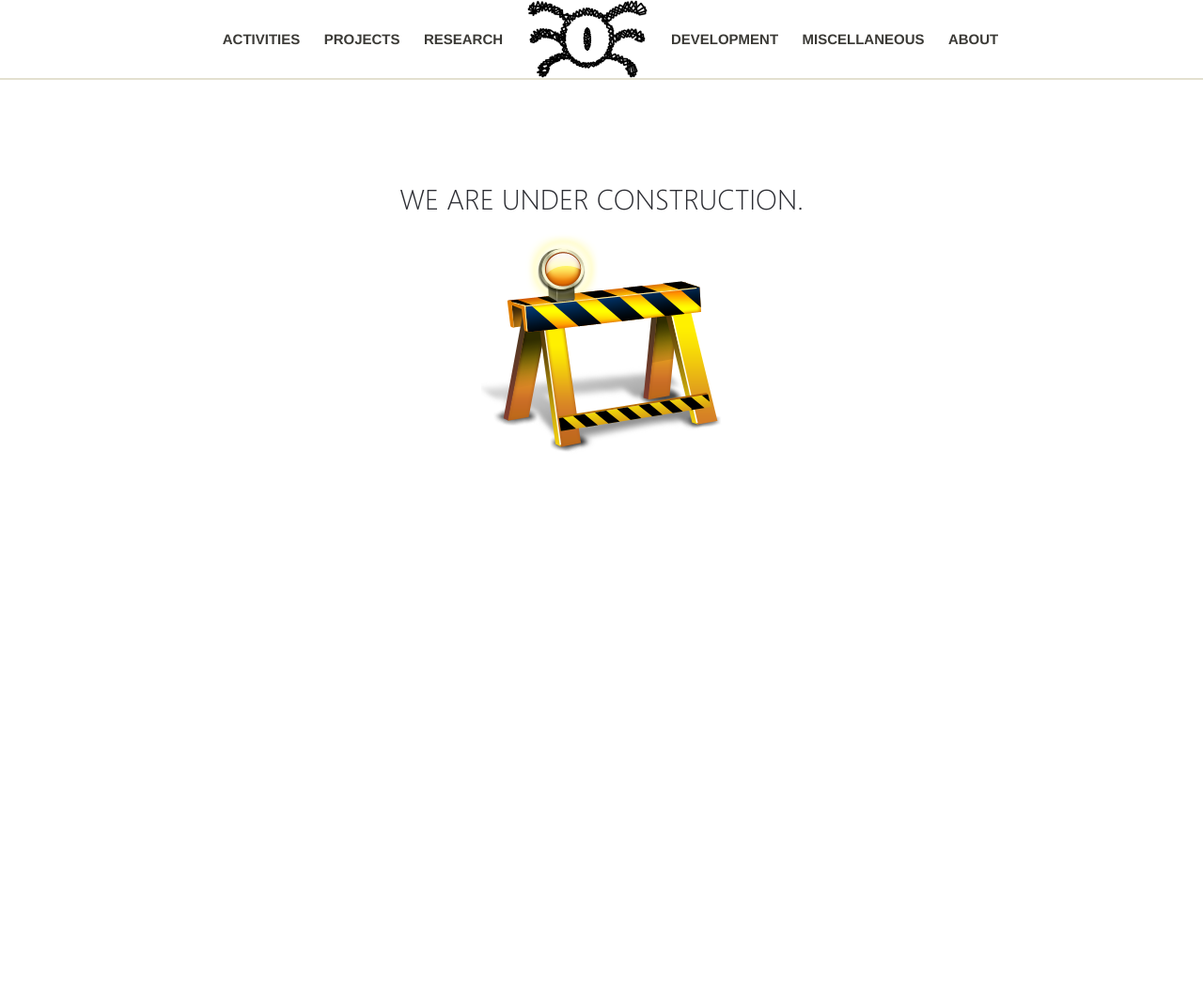
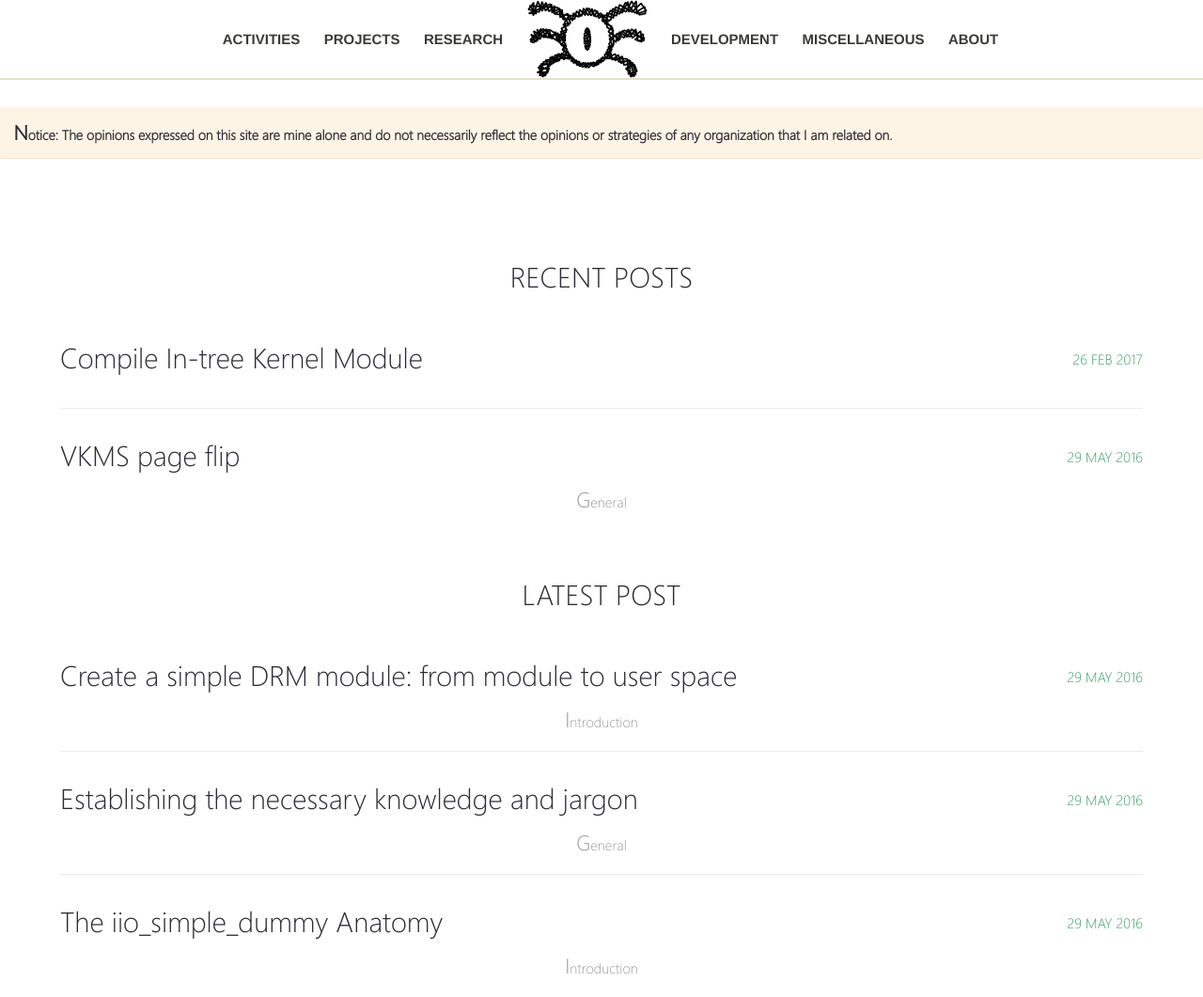
Before and after one commit to webfolder/siqueira.tech, a Jekyll site: the page built from index.md, in a window 1280 px wide. Shown: the whole page at 94% size. Built offline with Jekyll 4.4.1, drawn with Linux system fonts in a browser that asks for light colours; before the commit the page ends 900 px from its top, so only the background shows below that.

Commit message:
Create a simple home structure

````diff
--- a/_layouts/home.html
+++ b/_layouts/home.html
@@ -8,10 +8,45 @@
 
   {% include top-header.html %}
 
+    <p class="notice_warning">
+      <strong>Notice:
+        The opinions expressed on this site are mine alone and do not
+        necessarily reflect the opinions or strategies of any organization
+        that I am related on.
+      </strong>
+    </p>
+
     <div class="content-box">
-      <h1>We are under construction.</h1>
-      <img src="{{ site.url }}/images/underConstruction.png">
-    </div>
+      <h1>Recent Posts</h1>
+        <ul class="posts-list">
+            {% for post in site.posts limit:2 %}
+            <li>
+              <h2>
+                <a href="{{ site.url }}{{ post.url }}" class="post-title">
+                  <span>{{ post.title | markdownify | remove: "<p>" | remove: "</p>" }}</span>
+                </a>
+                <span class="date">{{ post.date | date: '%d %b %Y' }}</span>
+              </h2>
+              <p>{{ post.excerpt | strip_html | truncatewords:10 }}</p>
+              </li>
+            {% endfor %}
+        </ul>
+
+      <h1>Latest Post</h1>
+        <ul class="posts-list">
+          {% for post in site.posts offset:3 limit:3 %}
+              <li>
+                <h2>
+                  <a href="{{ site.url }}{{ post.url }}" class="post-title">
+                    <span>{{ post.title | markdownify | remove: "<p>" | remove: "</p>" }}</span>
+                  </a>
+                  <span class="date">{{ post.date | date: '%d %b %Y' }}</span>
+                </h2>
+                <p>{{ post.excerpt | strip_html | truncatewords:10 }}</p>
+                </li>
+          {% endfor %}
+        </ul>
+      </div>
 
   </body>
 </html>
--- /dev/null
+++ b/_posts/drm/2016-05-23-compile-in-tree-kernel-module.md
@@ -0,0 +1,127 @@
+---
+layout: post
+title:  "Compile In-tree Kernel Module"
+date:   2017-02-26
+published: true
+categories: drm
+---
+
+[//]: <> (TODO: REVISAR)
+
+## Command summary
+
+```bash
+make modules
+make M=driver/iio/dummy
+sudo make modules_install
+sudo modprobe iio_dummy
+sudo modprobe -r iio_dummy
+```
+
+## Introduction
+
+I read many books and tutorials about device drivers, most of them are focused in the explanation of how to compile an external module. However, when the issue is compile and install in-tree module things was not so clear for newcomers. How we can compile a single in-tree module? How we can install it? I admit that I have difficult to understand how I can do it, and It took me a half of day I discover. After I figured out how to finish the task, I realise how simple it is.
+
+For this tutorial, I will work on the `driver/iio/dummy` module [1]. However, the steps and tips described here can be extended to other modules.
+
+## Compile In-tree Module
+
+When I started to work with the in-tree modules, I always compiled all modules with the command:
+
+```bash
+make modules
+```
+
+My `.config` file is narrowed to my computer characteristics because I use `localmodconfig` which enables 132 modules. It means, that every single change in the in-tree module that I am working, I wast a lot of time with unsuful stuffs for my task. This really bothered me.
+
+After some minutes googling about the subject, I found the command:
+
+```bash
+make M=driver/iio/dummy
+```
+
+This command, enables the compilation of a single module. However, there is a small trick: your module must enabled in the `.config` file.
+
+## Install In-tree Module
+
+For installing the module, I use the command:
+
+```bash
+sudo make modules_install
+```
+
+I tried to use the command below:
+
+```bash
+sudo make modules_install M=driver/iio/dummy
+```
+
+However, it not works. I do not know why, if I discover I will update this part.
+
+### Load and unload
+
+I tried many times to work with `insmod` command, however I really suffer with it and I realise why people always recommend to use `modprobe`. To understand how the load works, keep in mind that all drivers installed in the system can be find in `/lib/modules/$(uname -r)`. Also, it is important to know that `modprobe` command is a wrapper for `insmod` and `rmmod`. Use `modprobe` make the work with load and unload module easy, because it handles decencies.
+
+After the installation, you just need to load the module with the command:
+
+```bash
+sudo modprobe iio_dummy
+```
+
+To remove the module, use:
+
+```bash
+sudo modprobe -r iio_dummy
+```
+
+## Tips and Troubleshoots
+
+### Check installed module
+
+Sometimes, I am not feel confident that my module is correct loaded and I used to add some prints in the code. Another approach, it is update the `MODULE_DESCRIPTION` and check the metadate with the command `modinfo`. For example, change the line in any driver that you use with something like that:
+
+```c
+MODULE_DESCRIPTION("IIO dummy driver -> IIO dummy modified by Me");
+```
+
+Then, after you install the module you can check the description as following:
+
+```bash
+$ modinfo iio_dummy
+filename:       /lib/modules/4.16.0-rc3-TORVALDS+/kernel/drivers/iio/dummy/iio_dummy.ko.xz
+license:        GPL v2
+description:    IIO dummy driver -> IIO dummy modified by Me
+author:         Jonathan Cameron <jic23@kernel.org>
+srcversion:     1C4C5F875A87E3DFD4F2820
+depends:        industrialio-sw-device,industrialio,iio_dummy_evgen,kfifo_buf
+retpoline:      Y
+name:           iio_dummy
+vermagic:       4.16.0-rc3-TORVALDS+ SMP preempt mod_unload modversions
+```
+
+This is really useful, to help you to figure out if your module is correctly load. An common mistake, it is compile the module with a different kernel target which produces errors like:
+
+**Error:**
+FATAL: Module drivers/<path> not found in directory /lib/modules/<kernel_version>
+{: .notice_danger}
+
+If you get this error, the tip above can help you to figure out what is wrong. Lastly, remember to check the kernel Makefile to verify the version or your distro version.
+
+### Get decencies information
+
+Sometimes, it is important to know the modules decencies. You can use the following command:
+
+```bash
+$ modprobe --show-depends <module>
+```
+
+Why this is important? If you try something really radical as `rmmod -f`, it is a good idea to know the exactly decencies related to your device.
+
+**My Experience:**
+My experiece, say to me that is not a good idea to use `rmmod -f` with large modules. It is ok, if the module is small or if it is made by you. If you really know what you are doing, use it; if not, avoid. Prefere `modprobe -r`
+{: .notice_info}
+
+## References
+
+1. [Link to a question in askubuntu that helped me](https://askubuntu.com/questions/168279/how-do-i-build-a-single-in-tree-kernel-module)
+2. [IIO tasks proposed by Daniel Baluta](https://kernelnewbies.org/IIO_tasks)
````
Also changed, not shown: _posts/drm/2016-05-20-base-knowledge-and-jargon-drm.md (renamed from _posts/drm/2016-05-29-base-knowledge-and-jargon-drm.md), _posts/drm/2016-05-21-create-simple-drm.md (renamed from _posts/drm/2016-05-29-create-simple-drm.md), _posts/drm/2016-05-22-igt-from-testing-to-source.md (renamed from _posts/drm/2016-05-29-igt-from-testing-to-source.md), _posts/drm/2016-05-24-page-flip.md (renamed from _posts/drm/2016-05-29-page-flip.md).
